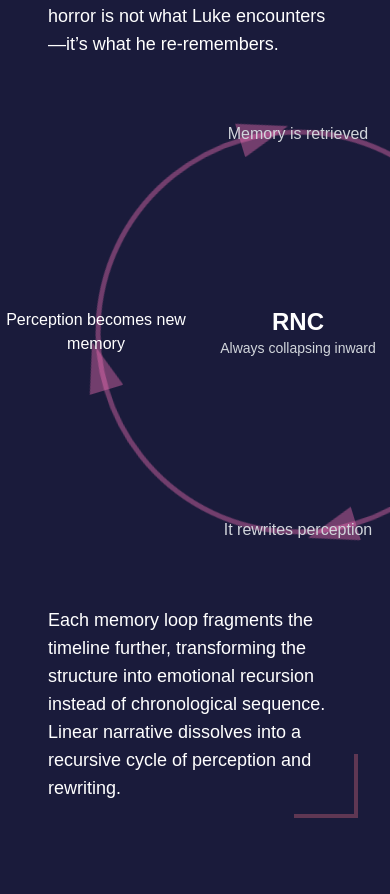
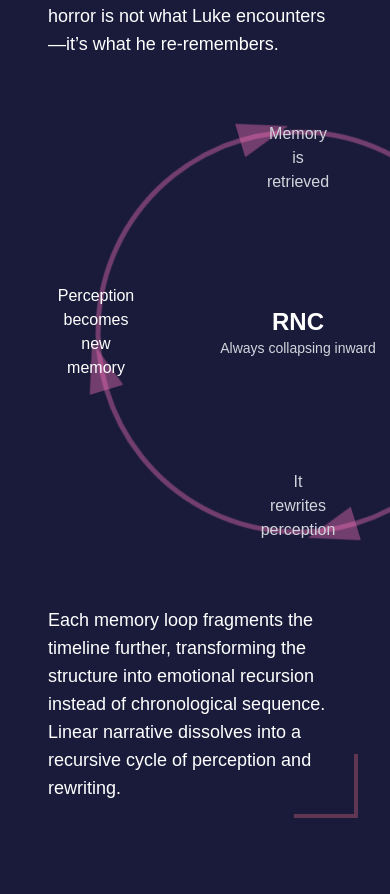
Before and after one commit to decheverri123/decheverri123.github.io, a Next.js app: page /apps/rnc in a window 390 px wide. Shown: the part 5622-6516 px from the top of the page. Built offline with nearby package versions, Linux system fonts and the light colour scheme.

Commit message:
Add responsive text layout for mobile: stack words vertically on small screens

```diff
--- a/src/components/RNCVisualization.tsx
+++ b/src/components/RNCVisualization.tsx
@@ -87,45 +87,66 @@ export default function RNCVisualization() {
       {/* Text Labels - positioned further from the circle */}
       {/* Top - Memory is retrieved */}
       <div className="absolute left-1/2 top-2 -translate-x-1/2 translate-y-8 text-center w-60">
+        {/* Horizontal for md+, vertical for xs/sm */}
         <span
-          className={`transition-all duration-500 ${
-            highlightedIndex === 0 ? "text-white" : "text-gray-300"
-          }`}
+          className={`hidden md:inline transition-all duration-500 ${highlightedIndex === 0 ? "text-white" : "text-gray-300"}`}
         >
           {phrases[0]}
+        </span>
+        <span
+          className={`flex flex-col items-center md:hidden transition-all duration-500 ${highlightedIndex === 0 ? "text-white" : "text-gray-300"}`}
+        >
+          {phrases[0].split(" ").map((word, i) => (
+            <span key={i}>{word}</span>
+          ))}
         </span>
       </div>
 
       {/* Right - It destabilizes */}
       <div className="absolute right-2 top-1/2 -translate-y-1/2 translate-x-1/3 text-center w-60">
         <span
-          className={`transition-all duration-500 ${
-            highlightedIndex === 1 ? "text-white" : "text-gray-300"
-          }`}
+          className={`hidden md:inline transition-all duration-500 ${highlightedIndex === 1 ? "text-white" : "text-gray-300"}`}
         >
           {phrases[3]}
+        </span>
+        <span
+          className={`flex flex-col items-center md:hidden transition-all duration-500 ${highlightedIndex === 1 ? "text-white" : "text-gray-300"}`}
+        >
+          {phrases[3].split(" ").map((word, i) => (
+            <span key={i}>{word}</span>
+          ))}
         </span>
       </div>
 
       {/* Bottom - It rewrites perception */}
       <div className="absolute left-1/2 bottom-2 -translate-x-1/2 text-center w-60 -translate-y-8">
         <span
-          className={`transition-all duration-500 ${
-            highlightedIndex === 2 ? "text-white" : "text-gray-300"
-          }`}
+          className={`hidden md:inline transition-all duration-500 ${highlightedIndex === 2 ? "text-white" : "text-gray-300"}`}
         >
           {phrases[1]}
+        </span>
+        <span
+          className={`flex flex-col items-center md:hidden transition-all duration-500 ${highlightedIndex === 2 ? "text-white" : "text-gray-300"}`}
+        >
+          {phrases[1].split(" ").map((word, i) => (
+            <span key={i}>{word}</span>
+          ))}
         </span>
       </div>
 
       {/* Left - Perception becomes new memory */}
       <div className="absolute left-2 top-1/2 -translate-y-1/2 -translate-x-1/3 text-center w-60">
         <span
-          className={`transition-all duration-500 ${
-            highlightedIndex === 3 ? "text-white" : "text-gray-300"
-          }`}
+          className={`hidden md:inline transition-all duration-500 ${highlightedIndex === 3 ? "text-white" : "text-gray-300"}`}
         >
           {phrases[2]}
+        </span>
+        <span
+          className={`flex flex-col items-center md:hidden transition-all duration-500 ${highlightedIndex === 3 ? "text-white" : "text-gray-300"}`}
+        >
+          {phrases[2].split(" ").map((word, i) => (
+            <span key={i}>{word}</span>
+          ))}
         </span>
       </div>
     </div>
```
